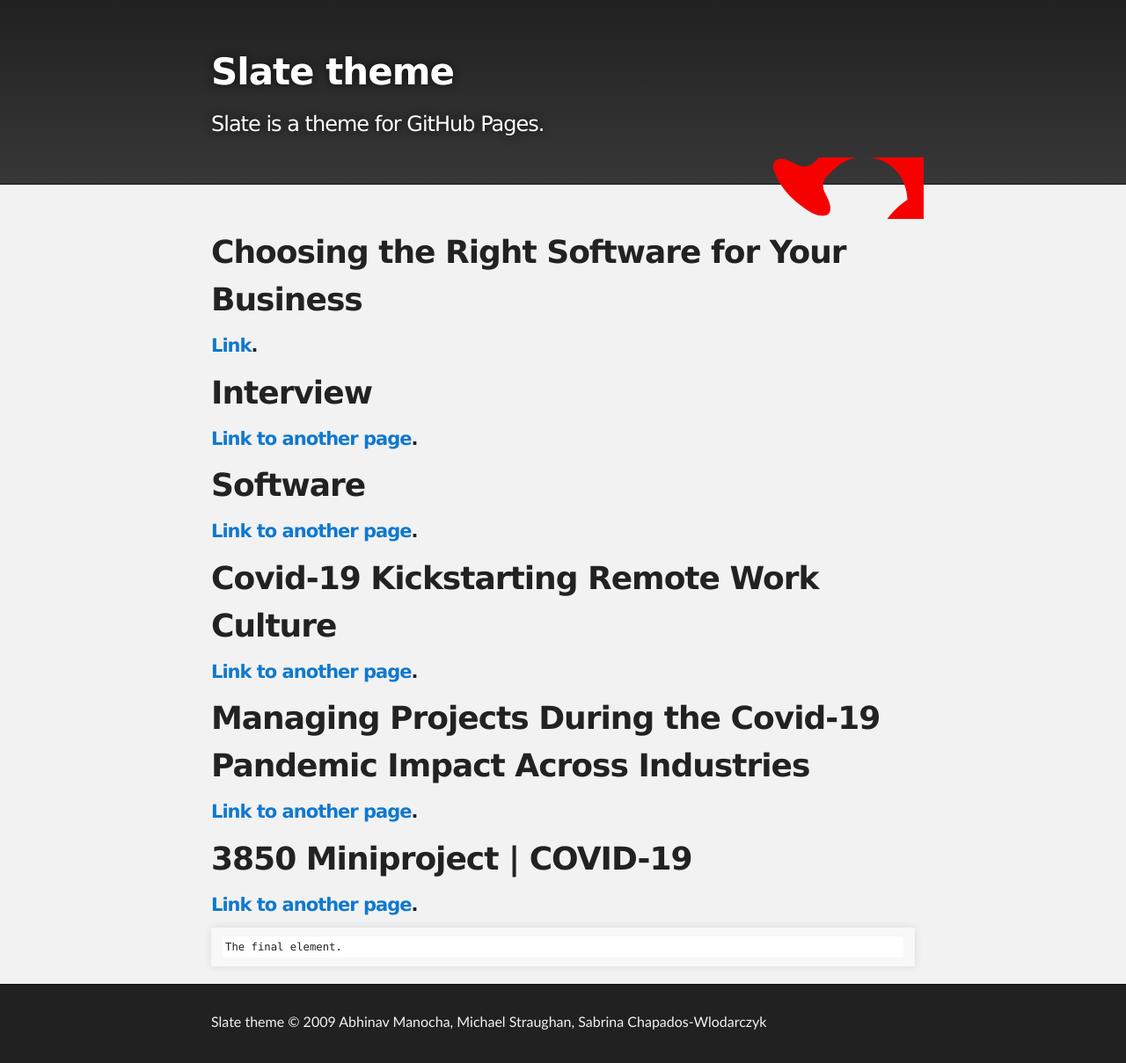
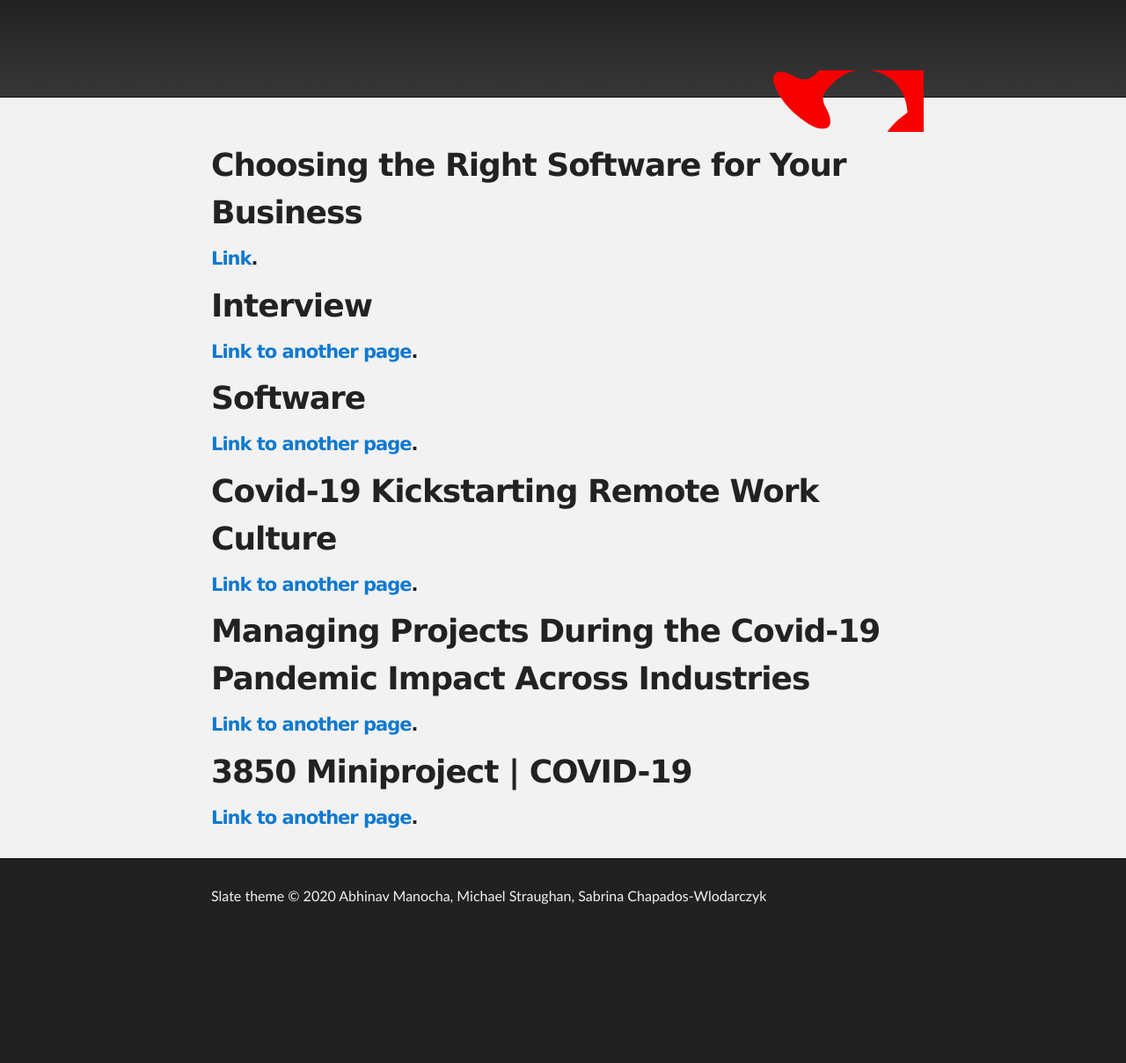
Before and after one commit to abhinavmanocha/3850Project, a Jekyll site: the page built from index.md, in a window 1280 px wide. Shown: the whole page at 88% size. Built offline with Jekyll 4.4.1, drawn with Linux system fonts in a browser that asks for light colours; our own code applies the rules of GitHub Pages for plain Markdown files; after the commit the page ends 1066 px from its top, so only the background shows below that.

Commit message:
Changes in title

````diff
--- a/_layouts/default.html
+++ b/_layouts/default.html
@@ -16,8 +16,8 @@
     <div id="header_wrap" class="outer">
         <header class="inner">
 
-          <h1 id="project_title">{{ site.title | default: site.github.repository_name }}</h1>
-          <h2 id="project_tagline">{{ site.description | default: site.github.project_tagline }}</h2>
+          <h1 id="project_title">{{ ThePMJournal }}</h1>
+          <h2 id="project_tagline">{{ Issues in Project Management Amid the Pandemic }}</h2>
 
           {% if site.show_downloads %}
           <section id="downloads">
@@ -39,7 +39,7 @@
     <div id="footer_wrap" class="outer">
       <footer class="inner">
         {% if site.github.is_project_page %}
-        <p class="copyright">{{ site.title | default: site.github.repository_name }} © 2009 Abhinav Manocha, Michael Straughan, Sabrina Chapados-Wlodarczyk </p>
+        <p class="copyright">{{ site.title | default: site.github.repository_name }} © 2020 Abhinav Manocha, Michael Straughan, Sabrina Chapados-Wlodarczyk </p>
         {% endif %}
       </footer>
     </div>
--- a/index.md
+++ b/index.md
@@ -19,7 +19,3 @@ layout: default
 
 # 3850 Miniproject | COVID-19
 #### [Link to another page](./another-page.md).
-
-```
-The final element.
-```
````
